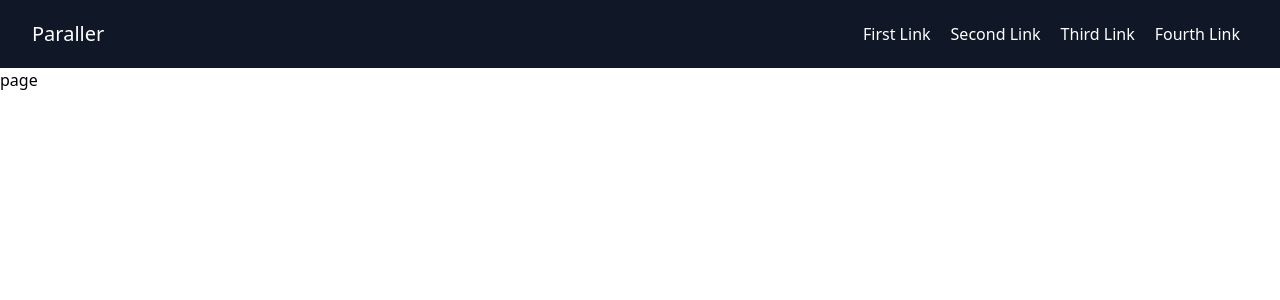
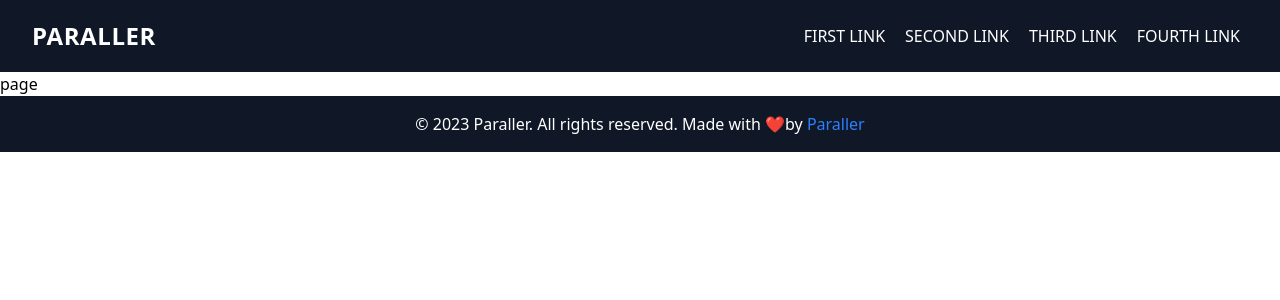
Before and after one commit to arakash-developer/parallerouting, a Next.js app: page /parallerdashboard in a window 1280 px wide. Shown: the top 300 px of the page. Built offline with nearby package versions, Linux system fonts and the light colour scheme.

Commit message:
add Footer component and enhance Header styling; update layout structure

```diff
--- /dev/null
+++ b/app/components/Footer.jsx
@@ -0,0 +1,21 @@
+export default function Footer() {
+  return (
+    <footer className="bg-gray-900 text-white text-center p-4">
+      <p>
+        &copy; 2023 Paraller. All rights reserved. Made with{" "}
+        <span role="img" aria-label="heart">
+          ❤️
+        </span>
+        by{" "}
+        <a
+          href="https://github.com/paraller"
+          target="_blank"
+          rel="noopener noreferrer"
+          className="text-blue-500 hover:underline"
+        >
+          Paraller
+        </a>
+      </p>
+    </footer>
+  );
+}
--- a/app/components/Header.jsx
+++ b/app/components/Header.jsx
@@ -4,14 +4,14 @@ const Header = () => {
   return (
     <header className="bg-gray-900 text-white body-font">
       <div className="container mx-auto flex flex-wrap p-5 flex-col md:flex-row items-center">
-        <a className="flex title-font font-medium items-center text-white mb-4 md:mb-0">
-          <span className="ml-3 text-xl">Paraller</span>
+        <a className="flex title-font font-semibold items-center text-white mb-4 md:mb-0">
+          <span className="ml-3 text-2xl tracking-wide">PARALLER</span>
         </a>
         <nav className="md:ml-auto flex flex-wrap items-center text-base justify-center">
-          <a className="mr-5 hover:text-white">First Link</a>
-          <a className="mr-5 hover:text-white">Second Link</a>
-          <a className="mr-5 hover:text-white">Third Link</a>
-          <a className="mr-5 hover:text-white">Fourth Link</a>
+          <a className="mr-5 hover:text-white font-light">FIRST LINK</a>
+          <a className="mr-5 hover:text-white font-light">SECOND LINK</a>
+          <a className="mr-5 hover:text-white font-light">THIRD LINK</a>
+          <a className="mr-5 hover:text-white font-light">FOURTH LINK</a>
         </nav>
       </div>
     </header>
--- a/app/layout.js
+++ b/app/layout.js
@@ -1,6 +1,7 @@
 import { Rubik } from "next/font/google";
 import "./globals.css";
 import Header from "@/app/components/Header";
+import Footer from "./components/Footer";
 
 const rubik = Rubik({
   variable: "--font-rubik",
@@ -18,6 +19,7 @@ export default function RootLayout({ children }) {
       <body className={`${rubik.variable} antialiased`}>
         <Header />
         {children}
+        <Footer />
       </body>
     </html>
   );
```
